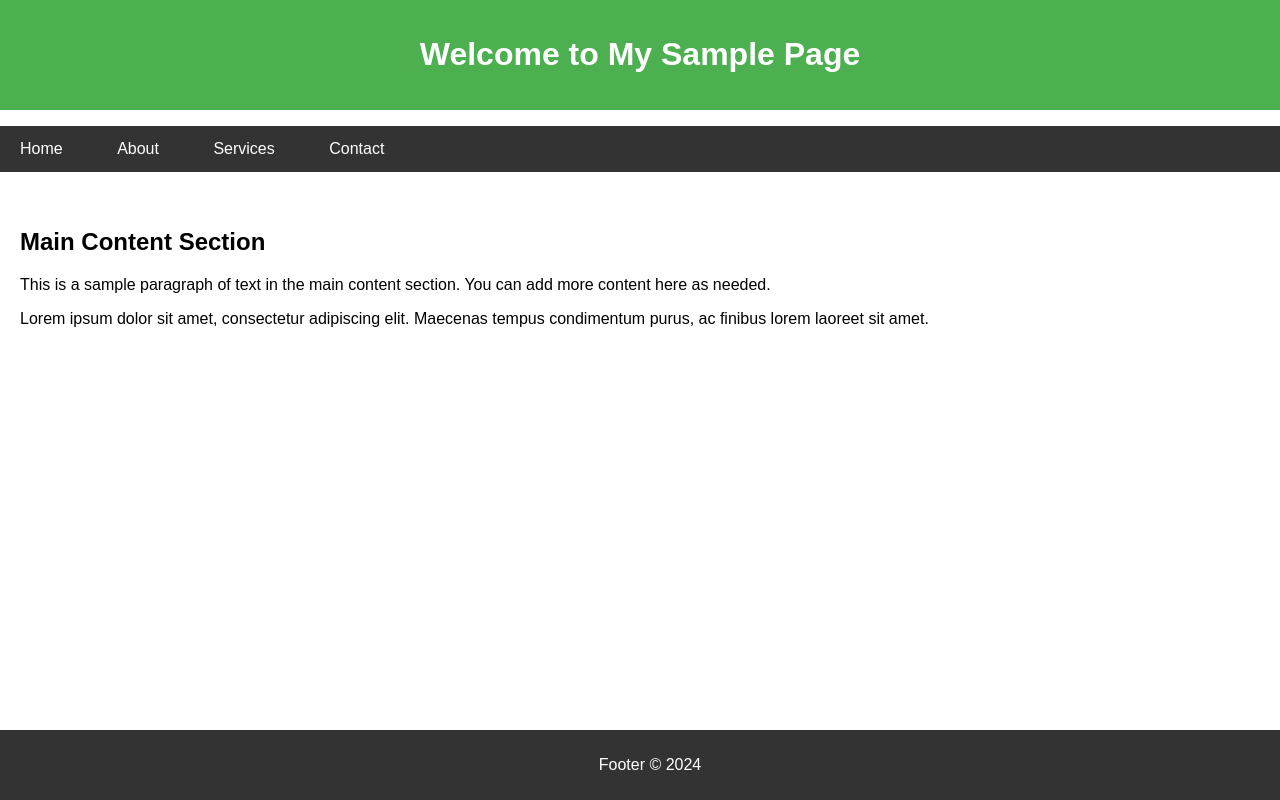
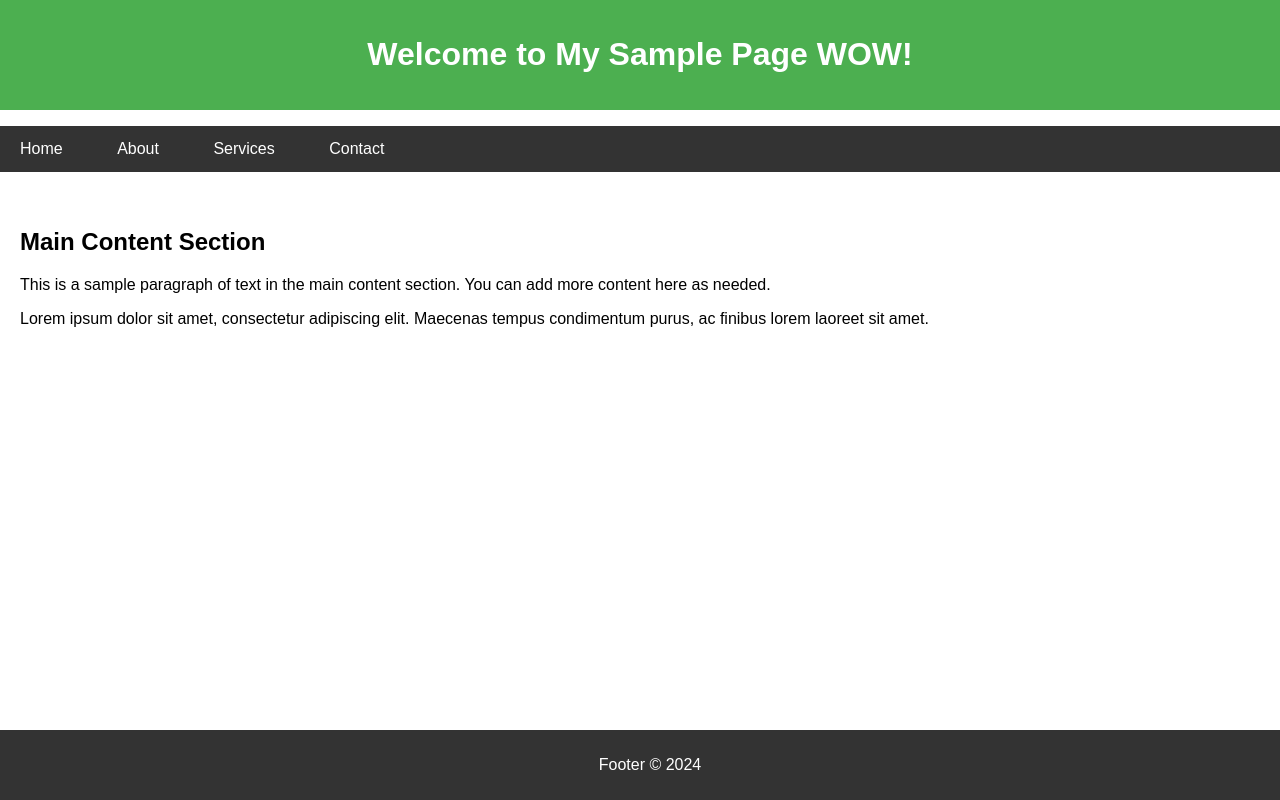
Before and after one commit to AzeemQidwai/sample-html, a plain HTML site: page index.html in a window 1280 px wide. Drawn offline with Linux system fonts and the light colour scheme.

Commit message:
Update index.html

```diff
--- a/index.html
+++ b/index.html
@@ -52,7 +52,7 @@
 </head>
 <body>
     <header>
-        <h1>Welcome to My Sample Page</h1>
+        <h1>Welcome to My Sample Page WOW!</h1>
     </header>
     <nav>
         <ul>
```
